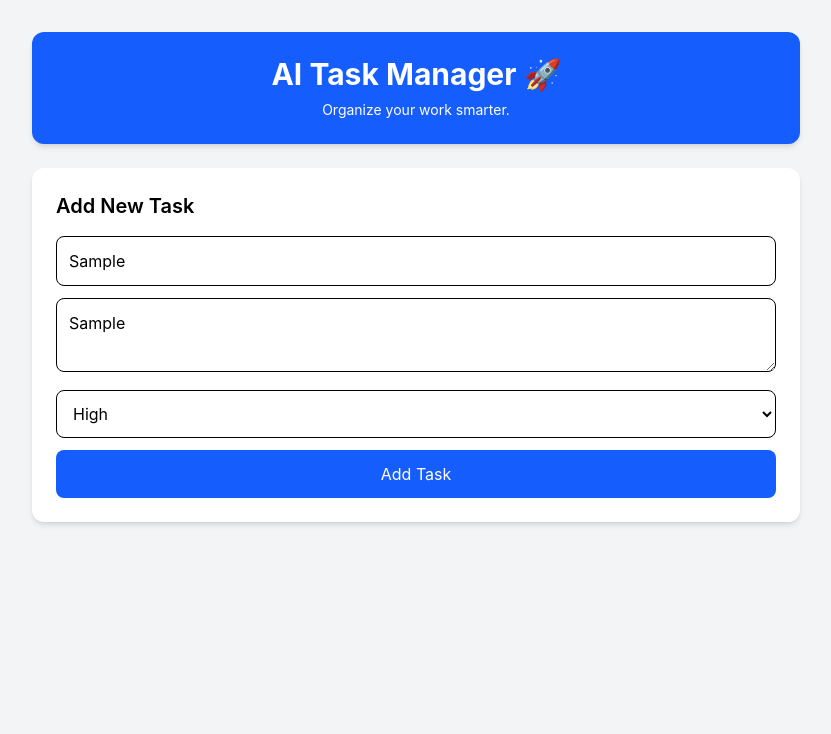
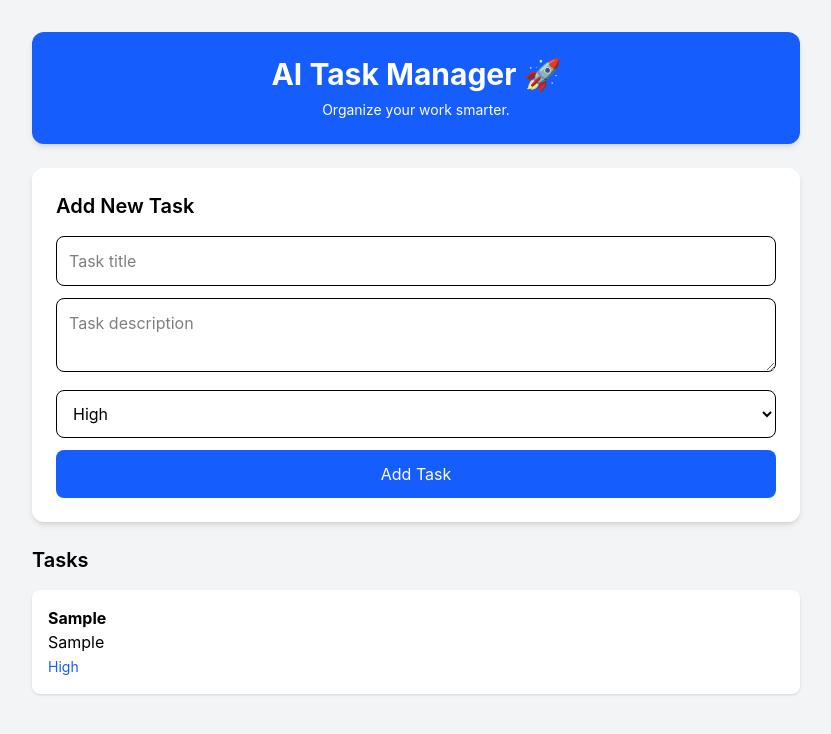
Before and after one commit to Mahishukla1207/ai-task-manager, a React (Vite) app: page / in a window 1280 px wide. Both pictures are taken after typing "Sample", "Sample" into the empty fields and a click on the button "Add Task". Shown: the top 734 px of the page, without its empty margins (224-1055 px from the left). Built offline with nearby package versions, Linux system fonts and the light colour scheme.

Commit message:
Implement task creation feature

```diff
--- a/src/App.jsx
+++ b/src/App.jsx
@@ -1,12 +1,21 @@
+import { useState } from "react";
 import Header from "./components/Header";
 import TaskForm from "./components/TaskForm";
+import TaskList from "./components/TaskList";
 
 function App() {
+  const [tasks, setTasks] = useState([]);
+
+  const addTask = (task) => {
+    setTasks([...tasks, task]);
+  };
+
   return (
     <div className="min-h-screen bg-gray-100 p-8">
       <div className="max-w-3xl mx-auto">
         <Header />
-        <TaskForm />
+        <TaskForm addTask={addTask} />
+        <TaskList tasks={tasks} />
       </div>
     </div>
   );
--- a/src/components/TaskForm.jsx
+++ b/src/components/TaskForm.jsx
@@ -1,29 +1,68 @@
-function TaskForm() {
+import { useState } from "react";
+
+function TaskForm({ addTask }) {
+  const [title, setTitle] = useState("");
+  const [description, setDescription] = useState("");
+  const [priority, setPriority] = useState("High");
+
+  const handleSubmit = (e) => {
+    e.preventDefault();
+
+    if (!title.trim()) return;
+
+    addTask({
+      id: Date.now(),
+      title,
+      description,
+      priority,
+      completed: false,
+    });
+
+    setTitle("");
+    setDescription("");
+    setPriority("High");
+  };
+
   return (
-    <div className="bg-white p-6 rounded-xl shadow-md mt-6">
-      <h2 className="text-xl font-semibold mb-4">Add New Task</h2>
+    <form
+      onSubmit={handleSubmit}
+      className="bg-white p-6 rounded-xl shadow-md mt-6"
+    >
+      <h2 className="text-xl font-semibold mb-4">
+        Add New Task
+      </h2>
 
       <input
         type="text"
         placeholder="Task title"
+        value={title}
+        onChange={(e) => setTitle(e.target.value)}
         className="w-full border rounded-lg p-3 mb-3"
       />
 
       <textarea
         placeholder="Task description"
+        value={description}
+        onChange={(e) => setDescription(e.target.value)}
         className="w-full border rounded-lg p-3 mb-3"
       />
 
-      <select className="w-full border rounded-lg p-3 mb-3">
+      <select
+        value={priority}
+        onChange={(e) => setPriority(e.target.value)}
+        className="w-full border rounded-lg p-3 mb-3"
+      >
         <option>High</option>
         <option>Medium</option>
         <option>Low</option>
       </select>
 
-      <button className="bg-blue-600 text-white px-5 py-3 rounded-lg w-full hover:bg-blue-700">
+      <button
+        className="bg-blue-600 text-white w-full py-3 rounded-lg"
+      >
         Add Task
       </button>
-    </div>
+    </form>
   );
 }
 
--- a/src/components/TaskList.jsx
+++ b/src/components/TaskList.jsx
@@ -0,0 +1,34 @@
+function TaskList({ tasks }) {
+  return (
+    <div className="mt-6">
+      <h2 className="text-xl font-semibold mb-4">
+        Tasks
+      </h2>
+
+      {tasks.length === 0 ? (
+        <p className="text-gray-500">
+          No tasks yet.
+        </p>
+      ) : (
+        tasks.map((task) => (
+          <div
+            key={task.id}
+            className="bg-white rounded-lg shadow p-4 mb-3"
+          >
+            <h3 className="font-bold">
+              {task.title}
+            </h3>
+
+            <p>{task.description}</p>
+
+            <span className="text-blue-600 text-sm">
+              {task.priority}
+            </span>
+          </div>
+        ))
+      )}
+    </div>
+  );
+}
+
+export default TaskList;
```
